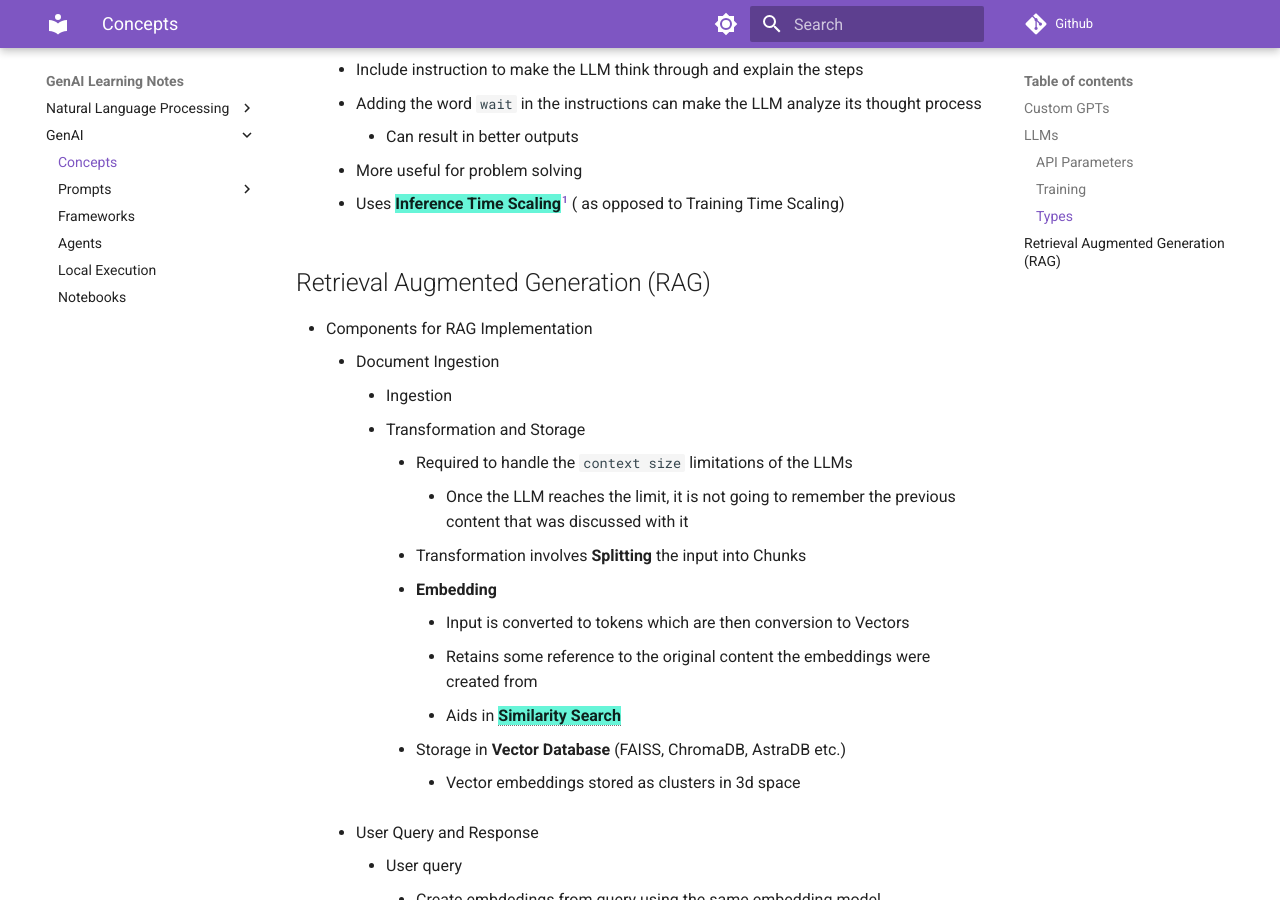
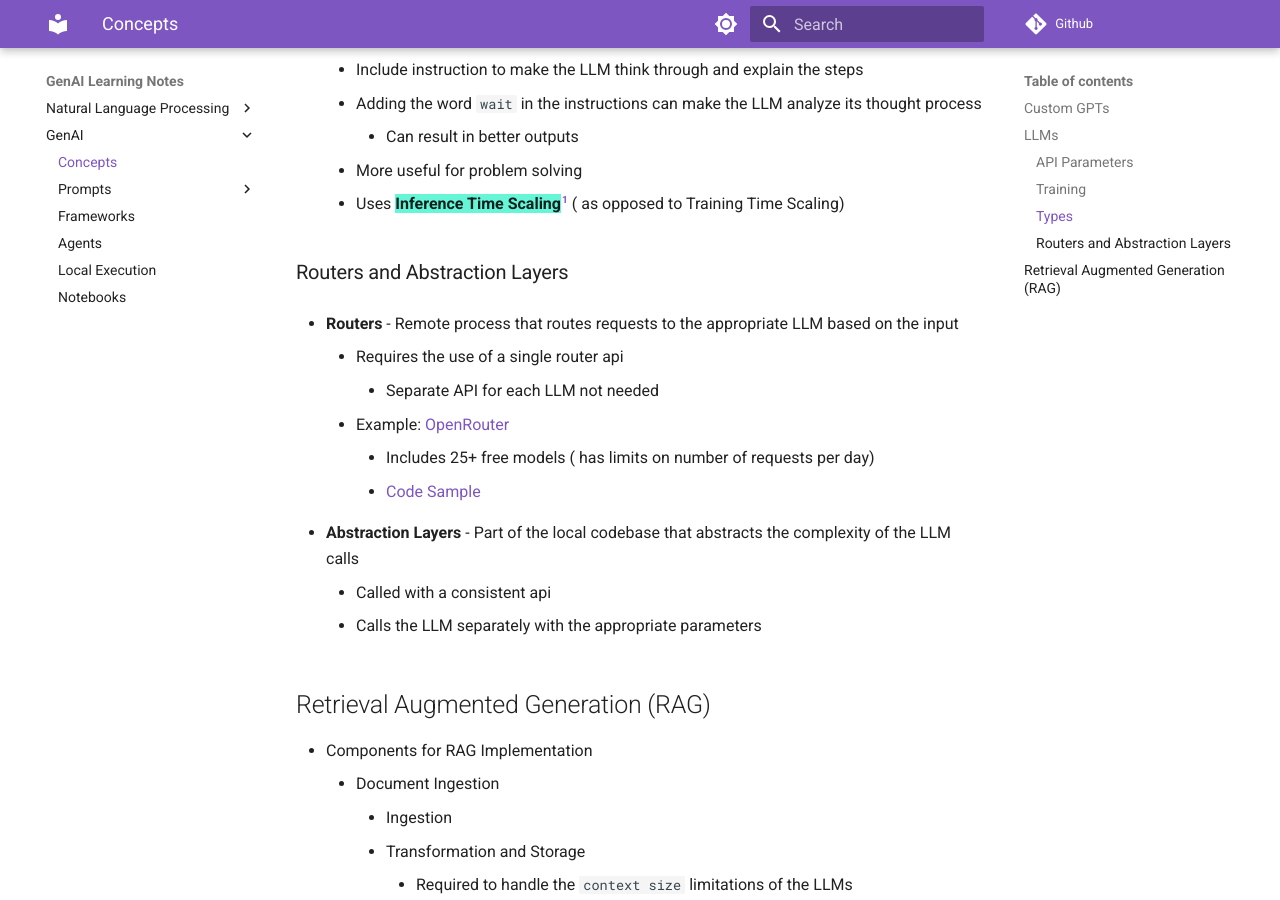
Before and after one commit to paulang1807/learn-genai, an MkDocs documentation site: the page built from docs/concepts.md, in a window 1280 px wide and 900 px high, scrolled down 2355 px. Built offline with MkDocs 1.6.1 and Material for MkDocs 9.7.7, drawn with Linux system fonts in a browser that asks for light colours; comment, search, counter and statistics services are not loaded.

Commit message:
more code samples

```diff
--- a/docs/concepts.md
+++ b/docs/concepts.md
@@ -69,6 +69,18 @@
     - More useful for problem solving
     - Uses ==**Inference Time Scaling**==[^1] ( as opposed to Training Time Scaling)
 
+### Routers and Abstraction Layers
+- **Routers** - Remote process that routes requests to the appropriate LLM based on the input
+    - Requires the use of a single router api
+        - Separate API for each LLM not needed
+    - Example: [OpenRouter](https://openrouter.ai)
+        - Includes 25+ free models ( has limits on number of requests per day)
+        - [Code Sample](../prompt-code/#openrouter)
+
+- **Abstraction Layers** - Part of the local codebase that abstracts the complexity of the LLM calls
+    - Called with a consistent api
+    - Calls the LLM separately with the appropriate parameters
+
 ## Retrieval Augmented Generation (RAG)
 - Components for RAG Implementation
     - Document Ingestion
```
Also changed, not shown: docs/prompt-code.md (+106 -3 lines).
